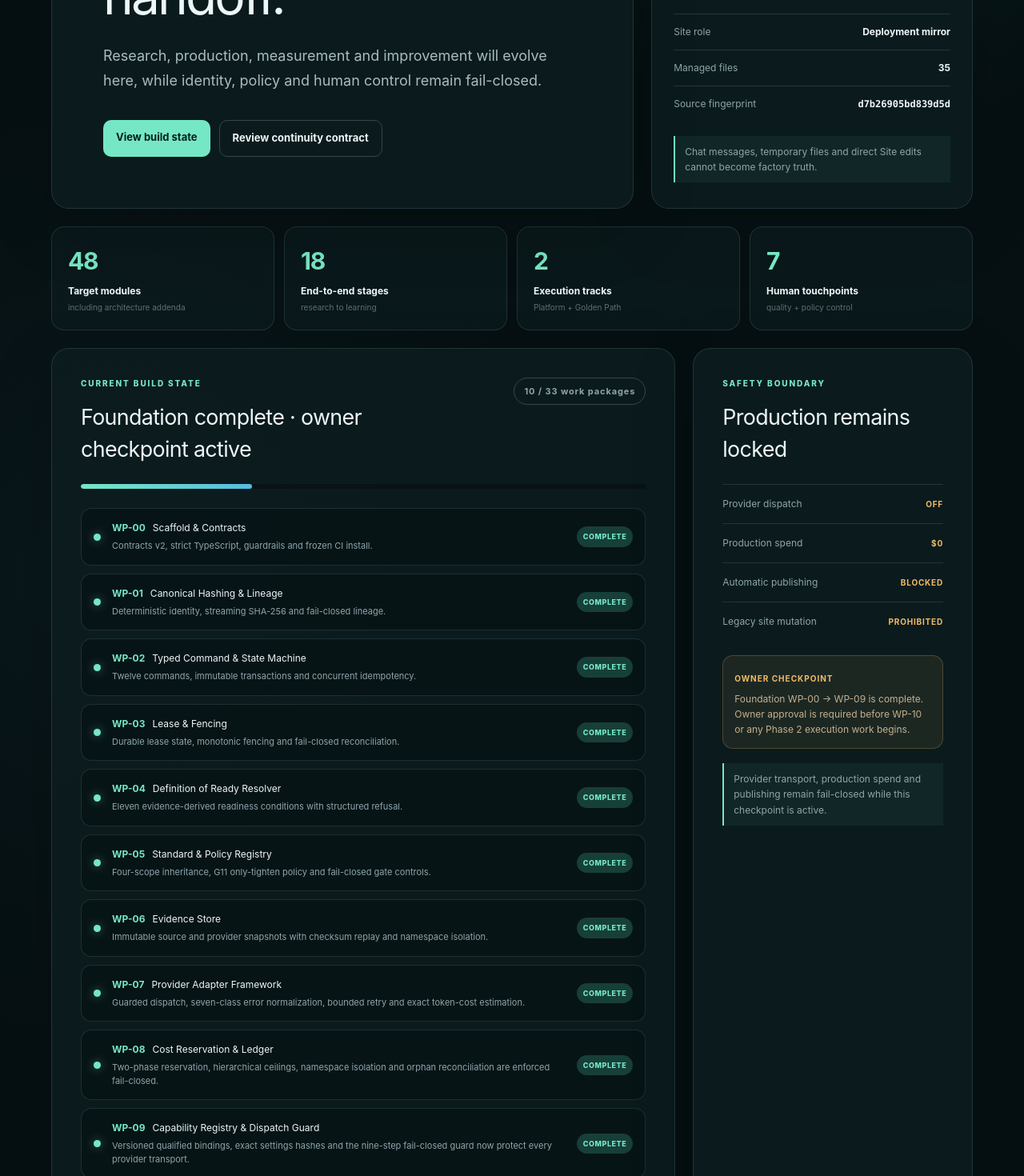
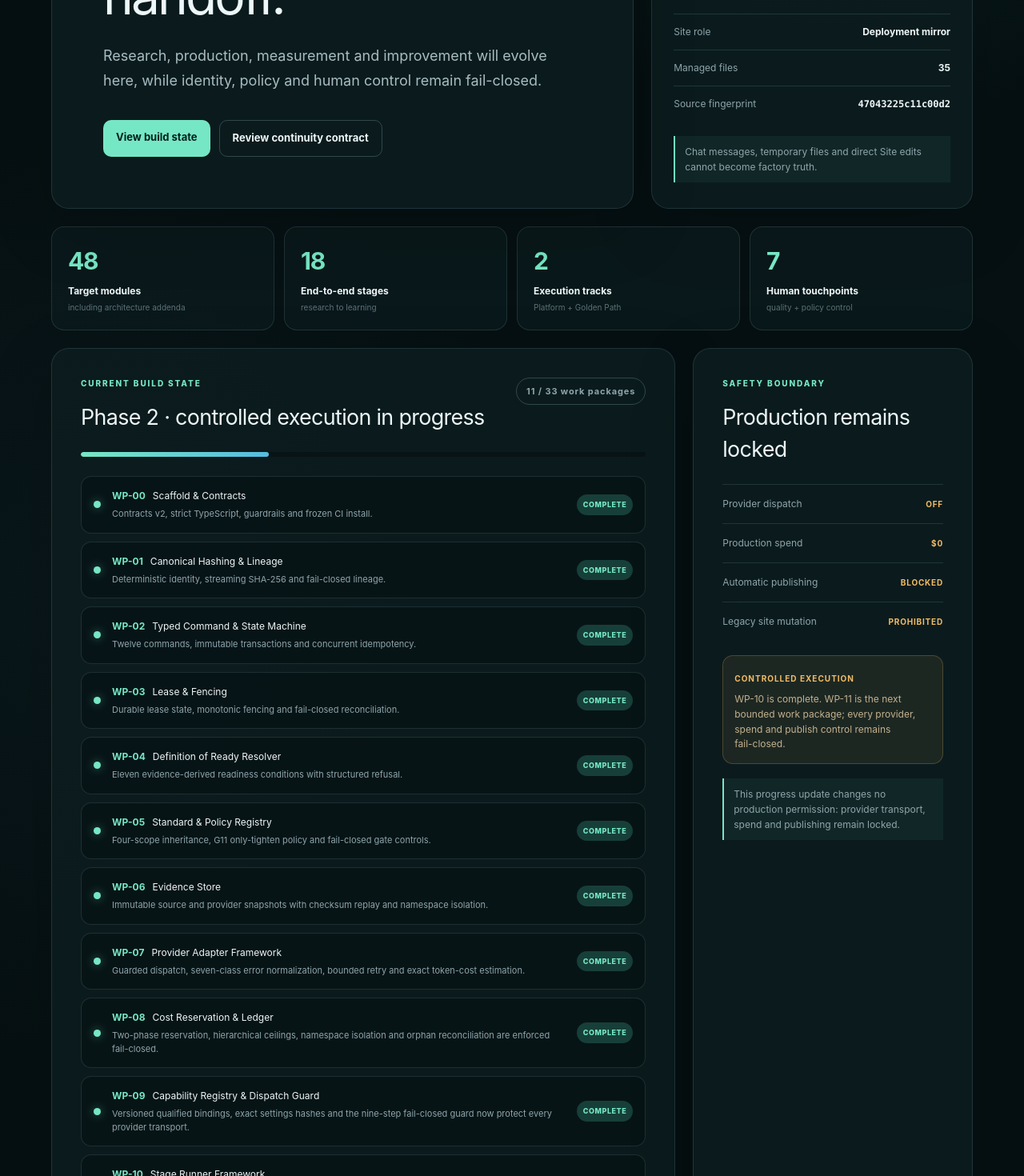
Before and after one commit to HungQuach301/youtube-ai-factory-v2, a Next.js app in the folder sites/control-plane/: page / in a window 1280 px wide. Shown: the part 460-1930 px from the top of the page at 80% size. Built offline with nearby package versions, Linux system fonts and the light colour scheme.

Commit message:
WP-SITES-10: publish Stage Runner checkpoint

```diff
--- a/sites/control-plane/app/page.tsx
+++ b/sites/control-plane/app/page.tsx
@@ -13,7 +13,8 @@ const workPackages = [
   { id: "WP-07", name: "Provider Adapter Framework", status: "Complete", detail: "Guarded dispatch, seven-class error normalization, bounded retry and exact token-cost estimation." },
   { id: "WP-08", name: "Cost Reservation & Ledger", status: "Complete", detail: "Two-phase reservation, hierarchical ceilings, namespace isolation and orphan reconciliation are enforced fail-closed." },
   { id: "WP-09", name: "Capability Registry & Dispatch Guard", status: "Complete", detail: "Versioned qualified bindings, exact settings hashes and the nine-step fail-closed guard now protect every provider transport." },
-  { id: "WP-10", name: "Stage Runner Framework", status: "Blocked", detail: "Owner checkpoint required before WP-10 can open Phase 2 execution work." },
+  { id: "WP-10", name: "Stage Runner Framework", status: "Complete", detail: "The framework now owns the nine-step lifecycle, deterministic preflight, mandatory read-back and idempotent typed commands." },
+  { id: "WP-11", name: "Tournament Engine", status: "Next", detail: "Next controlled package: blind eligibility, generator/judge separation, rubric anchoring and PROFILE-bounded tournament width." },
 ];
 
 const controls = [
@@ -83,10 +84,10 @@ export default function Home() {
         <section className="section-grid" id="roadmap">
           <div className="panel roadmap-panel">
             <div className="section-heading">
-              <div><p className="eyebrow">CURRENT BUILD STATE</p><h2>Foundation complete · owner checkpoint active</h2></div>
-              <span className="progress-label">10 / 33 work packages</span>
+            <div><p className="eyebrow">CURRENT BUILD STATE</p><h2>Phase 2 · controlled execution in progress</h2></div>
+              <span className="progress-label">11 / 33 work packages</span>
             </div>
-            <div className="progress-track" aria-label="10 of 33 work packages complete"><span style={{ width: "30.30%" }} /></div>
+            <div className="progress-track" aria-label="11 of 33 work packages complete"><span style={{ width: "33.33%" }} /></div>
             <div className="work-list">
               {workPackages.map((item) => (
                 <article className="work-item" key={item.id}>
@@ -107,10 +108,10 @@ export default function Home() {
               <li><span>Legacy site mutation</span><b>PROHIBITED</b></li>
             </ul>
             <div className="foundation-boundary" role="note">
-              <strong>OWNER CHECKPOINT</strong>
-              <p>Foundation WP-00 → WP-09 is complete. Owner approval is required before WP-10 or any Phase 2 execution work begins.</p>
+              <strong>CONTROLLED EXECUTION</strong>
+              <p>WP-10 is complete. WP-11 is the next bounded work package; every provider, spend and publish control remains fail-closed.</p>
             </div>
-            <p className="safety-note">Provider transport, production spend and publishing remain fail-closed while this checkpoint is active.</p>
+            <p className="safety-note">This progress update changes no production permission: provider transport, spend and publishing remain locked.</p>
           </aside>
         </section>
 
--- a/sites/control-plane/source-lock.json
+++ b/sites/control-plane/source-lock.json
@@ -1,7 +1,7 @@
 {
   "schema_version": 1,
   "algorithm": "sha256",
-  "aggregate_sha256": "d7b26905bd839d5db1c51581d42e160d3f7ab9fbc216d5cf566fec2efbeddc4f",
+  "aggregate_sha256": "47043225c11c00d2c12fbad9845364e11d30517326539986864fd62af7edf2ae",
   "files": [
     {
       "path": ".gitignore",
@@ -37,7 +37,7 @@
     },
     {
       "path": "app/page.tsx",
-      "sha256": "15e8be7a9fcd050d77e061136be1b5abb01bae73a67bd77592b6542c8c18eacf"
+      "sha256": "2449511ba5e9ccc16649267a08d0064e836693c9094c7b5ebde779ea0383bc19"
     },
     {
       "path": "build/sites-vite-plugin.ts",
```
